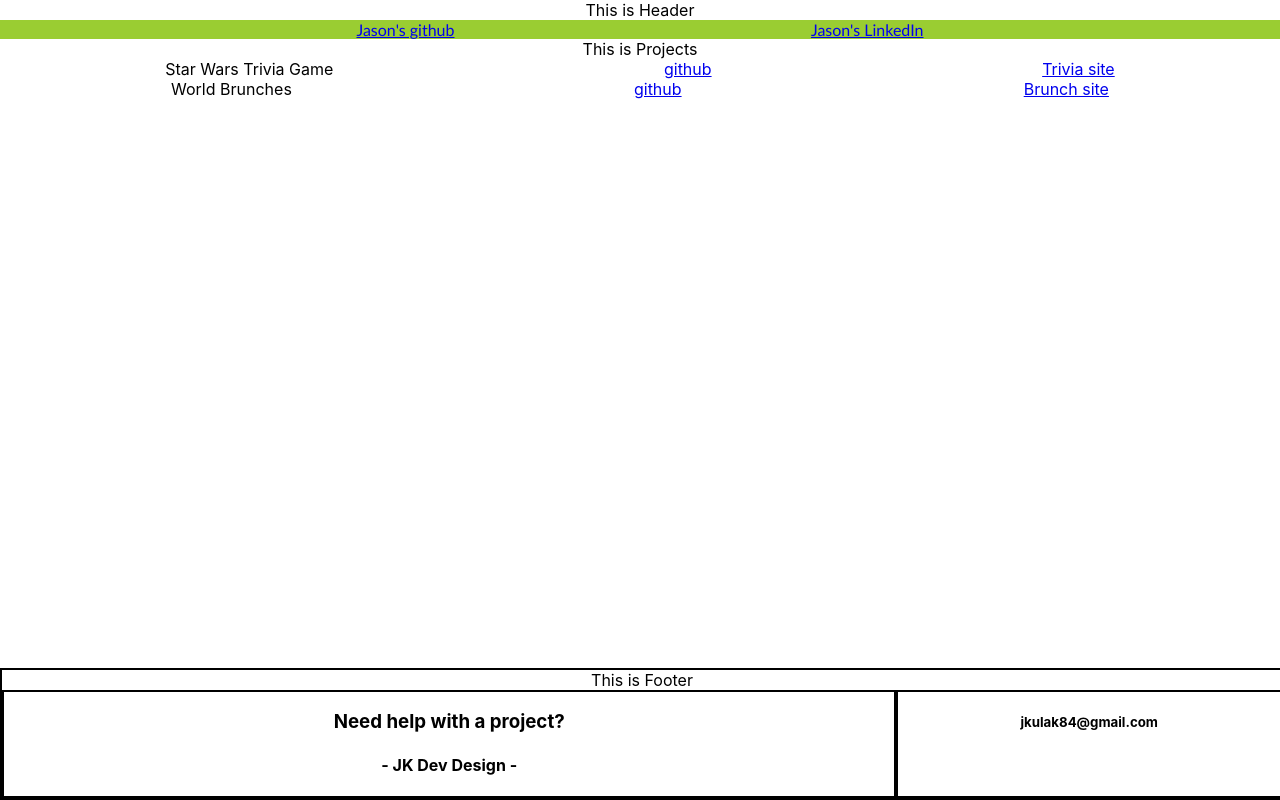
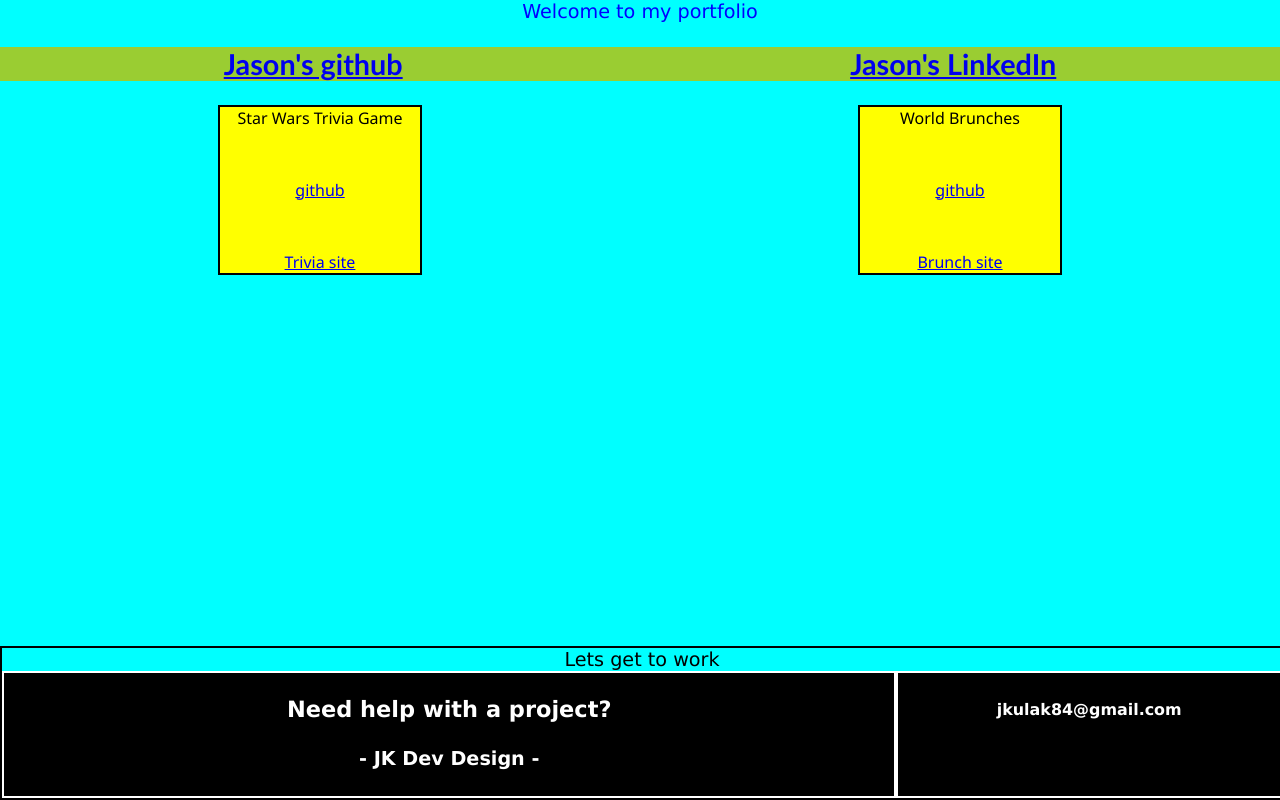
Before and after one commit to JasonKulak/react-day-1-hw, a React (Create React App) app: page / in a window 1280 px wide. Built offline with nearby package versions, Linux system fonts and the light colour scheme.

Commit message:
design and layout complete

```diff
--- a/src/components/Footer.js
+++ b/src/components/Footer.js
@@ -2,7 +2,7 @@
 const Footer = (props) => {
 
     //The Components Returned JSX
-    return <div className="Footer"> This is Footer
+    return <div className="Footer"> Lets get to work
 
         <div className="boxes">
             <div className="Flexbox">
--- a/src/components/Header.js
+++ b/src/components/Header.js
@@ -2,11 +2,13 @@
 const Header = (props) => {
 
     //The Components Returned JSX
-    return <div className="Header"> This is Header
-    <div className="links">
-          <a href="https://github.com/JasonKulak">Jason's github</a>
-          <a href="https://www.linkedin.com/in/jason-kulak-2330b42a4/">Jason's LinkedIn</a>
-        </div>
+    return <div className="Header"> Welcome to my portfolio
+
+            <h2 className="links">
+                 <a href="https://github.com/JasonKulak">Jason's github</a>
+                <a href="https://www.linkedin.com/in/jason-kulak-2330b42a4/">Jason's LinkedIn</a>
+            </h2>
+
     </div>
 }
 
--- a/src/components/Projects.js
+++ b/src/components/Projects.js
@@ -2,17 +2,17 @@
 const Projects = (props) => {
 
     //The Components Returned JSX
-    return <div className="Projects"> This is Projects
+    return <div className="Projects">
         <div className="project-one-card">
             Star Wars Trivia Game
-            <a href="https://github.com/JasonKulak/Seal_Project1">github</a>
-            <a href="https://jasonkulak.github.io/Seal_Project1/">Trivia site</a>
+            <a className="link-one" href="https://github.com/JasonKulak/Seal_Project1">github</a>
+            <a className="link-two" href="https://jasonkulak.github.io/Seal_Project1/">Trivia site</a>
 
         </div>
         <div className="project-two-card">
             World Brunches
-            <a href="https://github.com/JasonKulak/Project_2">github</a>
-            <a href="https://jk-project-2.onrender.com/sandwich">Brunch site</a>
+            <a className="link-one" href="https://github.com/JasonKulak/Project_2">github</a>
+            <a className="link-two" href="https://jk-project-2.onrender.com/sandwich">Brunch site</a>
         </div>
     </div>
 }
--- a/src/index.css
+++ b/src/index.css
@@ -5,6 +5,7 @@ body {
     sans-serif;
   -webkit-font-smoothing: antialiased;
   -moz-osx-font-smoothing: grayscale;
+  background-color: aqua;
 }
 
 code {
@@ -12,25 +13,50 @@ code {
     monospace;
 }
 
+.Header{
+  font-family:Verdana, Geneva, Tahoma, sans-serif;
+  font-size: larger;
+  color: blue;
+}
+
 .links{
   display: flex;
-  justify-content: space-evenly;
+  justify-content: space-around;
   background-color: yellowgreen;
   font-family: 'Trebuchet MS', 'Lucida Sans Unicode', 'Lucida Grande', 'Lucida Sans', Arial, sans-serif;
 }
 
 .Projects{
-
+  display: flex;
+  justify-content: space-around;
+  font-family: 'Segoe UI', Tahoma, Geneva, Verdana, sans-serif;
 }
 
 .project-one-card{
-  display: flex;
-  justify-content: space-around;
+  border: 2px solid black;
+  text-align: center;
+  width: 80%;
+  max-width: 200px;
+  background-color: yellow;
 }
 
 .project-two-card{
+  border: 2px solid black;
+  text-align: center;
+  width: 80%;
+  max-width: 200px;
+  background-color: yellow;
+}
+
+.link-one{
   display: flex;
-  justify-content: space-around
+  text-align: center;
+  flex-direction: column;
+  padding: 50px;
+}
+
+.link-two{
+
 }
 
 .Footer{
@@ -38,6 +64,8 @@ code {
   position: fixed;
   width: 100%;
   bottom: 0;
+  font-family: Verdana, Geneva, Tahoma, sans-serif;
+  font-size: larger;
 }
 
 .boxes{
@@ -54,9 +82,13 @@ code {
 }
 
 .Flexbox{
-  border: 2px solid black;
+  border: 2px solid white;
+  background-color: black;
+  color: white;
 }
 
 .Bottom{
-  border: 2px solid black;
+  border: 2px solid white;
+  background-color: black;
+  color: white;
 }
```
